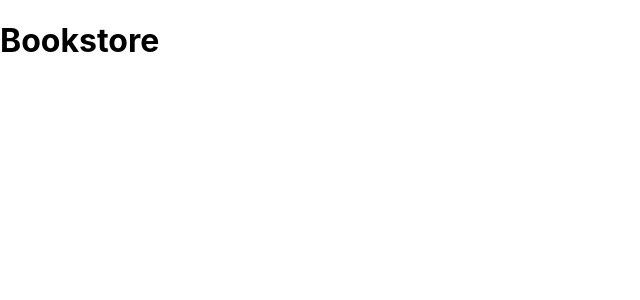
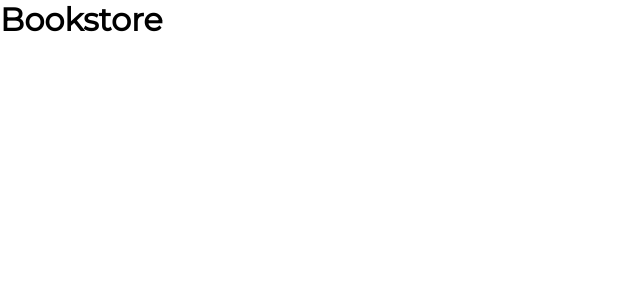
Before and after one commit to Alhajideen/Bookstore, a React (Create React App) app: page / in a window 1280 px wide. Shown: the top 300 px of the page, without its empty margins (0-640 px from the left). Built offline with nearby package versions, Linux system fonts and the light colour scheme.

Commit message:
import google fonts

```diff
--- a/src/index.css
+++ b/src/index.css
@@ -1,13 +1,12 @@
-body {
-  margin: 0;
-  font-family: -apple-system, BlinkMacSystemFont, 'Segoe UI', 'Roboto', 'Oxygen',
-    'Ubuntu', 'Cantarell', 'Fira Sans', 'Droid Sans', 'Helvetica Neue',
-    sans-serif;
-  -webkit-font-smoothing: antialiased;
-  -moz-osx-font-smoothing: grayscale;
+@import url('https://fonts.googleapis.com/css2?family=Montserrat&display=swap');
+
+body, html {
+  font-family: 'Montserrat', sans-serif;
+    -moz-osx-font-smoothing: grayscale;
+    -webkit-font-smoothing: antialiased;
 }
 
-code {
-  font-family: source-code-pro, Menlo, Monaco, Consolas, 'Courier New',
-    monospace;
+* {
+  margin: 0;
+  padding: 0;
 }
```
Also changed, not shown: src/Components/Nav.js (added, +22 -0 lines).
